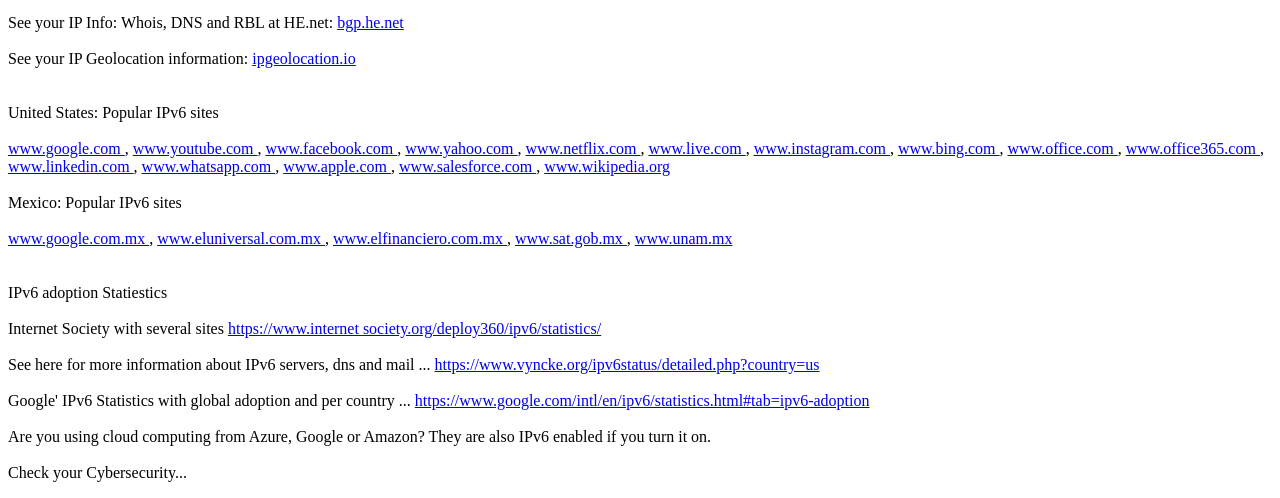
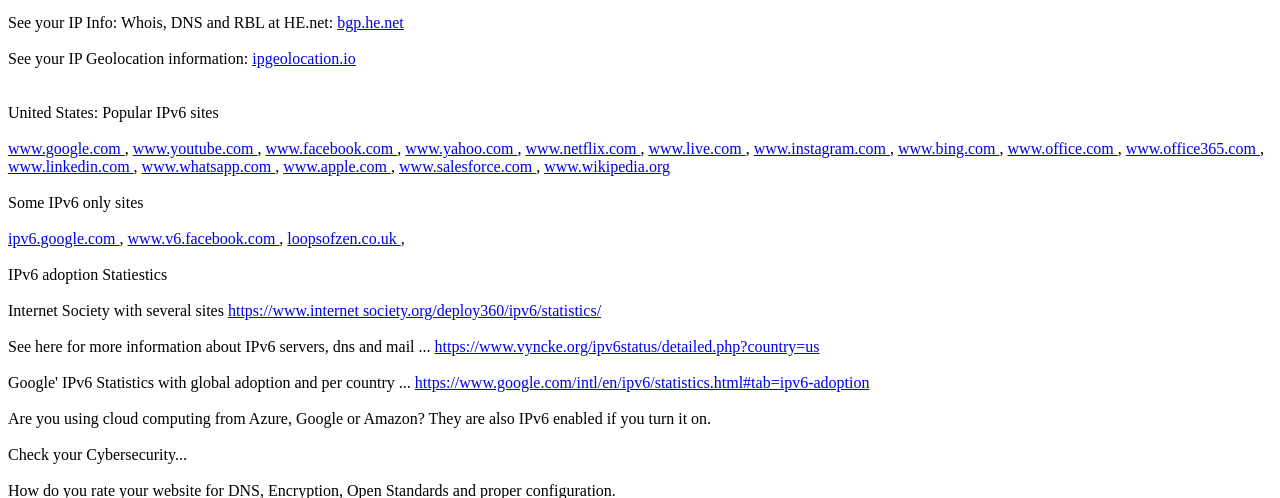
Before and after one commit to mdeleo10/WebServer, a PHP site: page / in a window 1280 px wide. Shown: the part 354-852 px from the top of the page. Run offline with PHP 8.4, Linux system fonts and the light colour scheme; data that the repository does not hold is empty.

Commit message:
Update index.php

```diff
--- a/index.php
+++ b/index.php
@@ -132,14 +132,12 @@
 
 echo "<br>";
 
-echo "Mexico: Popular IPv6 sites<br>";
+echo "Some IPv6 only sites<br>";
 echo "<br>";
 
-echo '<a href="https://www.google.com.mx/">www.google.com.mx </a>, ';
-echo '<a href="https://www.eluniversal.com.mx/">www.eluniversal.com.mx </a>, ';
-echo '<a href="https://www.elfinanciero.com.mx/">www.elfinanciero.com.mx </a>, ';
-echo '<a href="https://www.sat.gob.mx/">www.sat.gob.mx </a>, ';
-echo '<a href="https://www.unam.mx/">www.unam.mx </a> <br>';
+echo '<a href="https://ipv6.google.com.mx/">ipv6.google.com </a>, ';
+echo '<a href="https://www.v6.facebook.com/">www.v6.facebook.com </a>, ';
+echo '<a href="http://loopsofzen.co.uk/">loopsofzen.co.uk </a>, ';
 echo "<br>";
 echo "<br>";
 echo "IPv6 adoption Statiestics <br>";
```
